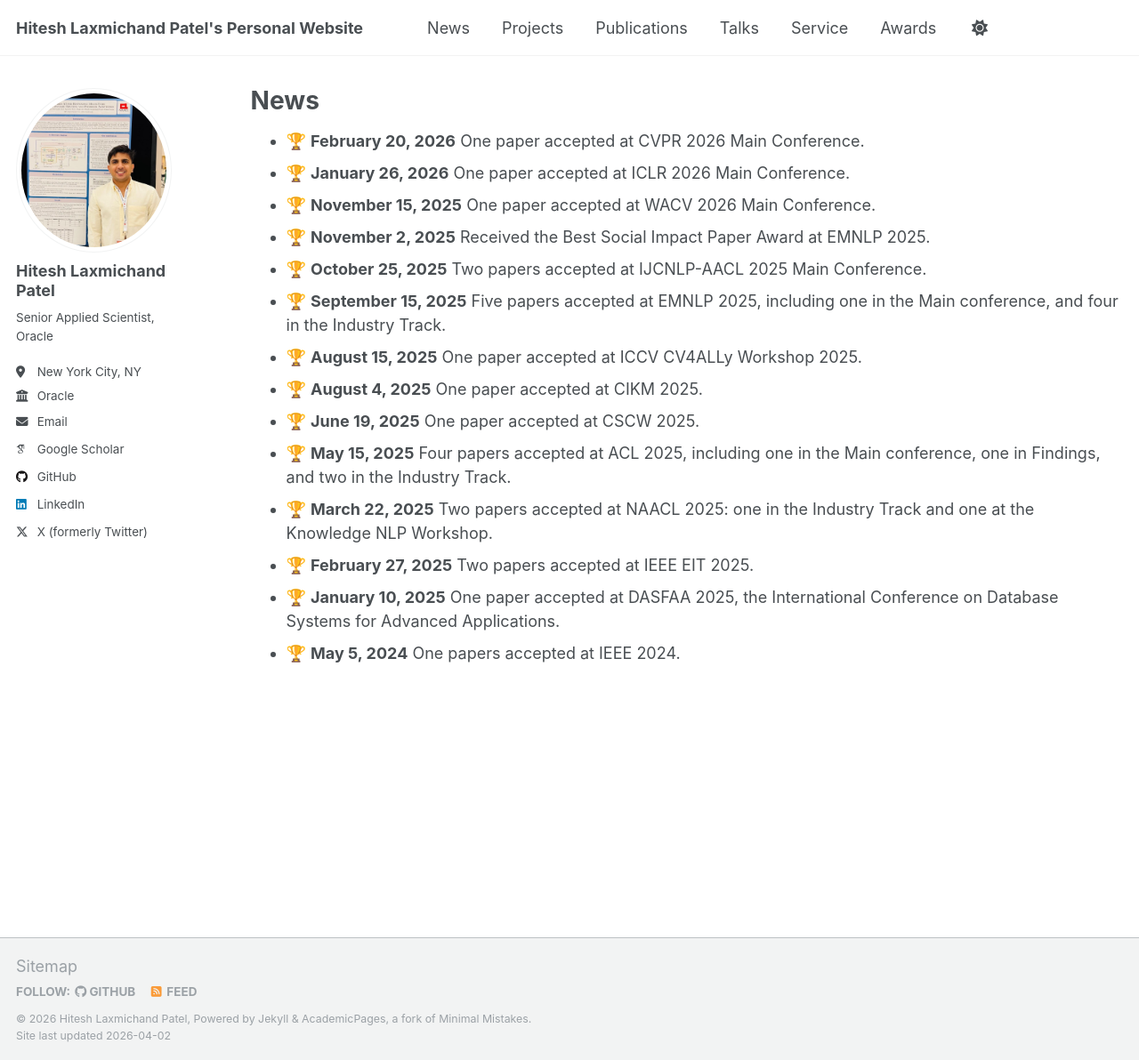
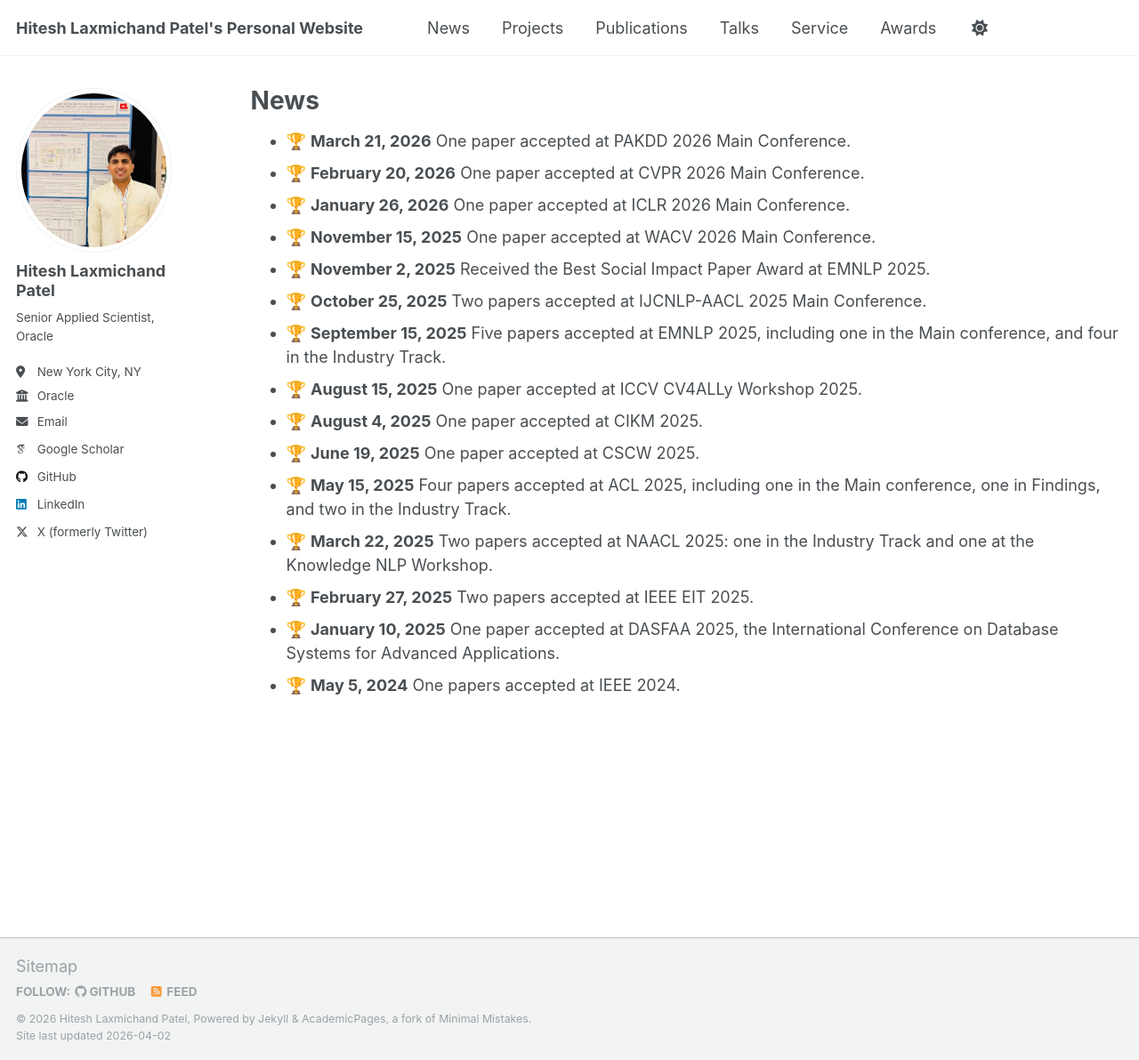
Before and after one commit to HITESHLPATEL/hiteshlpatel.github.io, a Jekyll site: the page built from _pages/news.md, in a window 1280 px wide and 1192 px high. Shown: the whole window at 89% size. Built offline with Jekyll 4.4.1, drawn with Linux system fonts in a browser that asks for light colours; some web fonts are replaced.

Commit message:
Update news entries with recent conference acceptances

```diff
--- a/_pages/news.md
+++ b/_pages/news.md
@@ -4,6 +4,7 @@ title: "News"
 permalink: /news/
 author_profile: true
 ---
+- 🏆 __March 21, 2026__ One paper accepted at PAKDD 2026 Main Conference.
 - 🏆 __February 20, 2026__ One paper accepted at CVPR 2026 Main Conference.
 - 🏆 __January 26, 2026__ One paper accepted at ICLR 2026 Main Conference.
 - 🏆 __November 15, 2025__ One paper accepted at WACV 2026 Main Conference.
```
